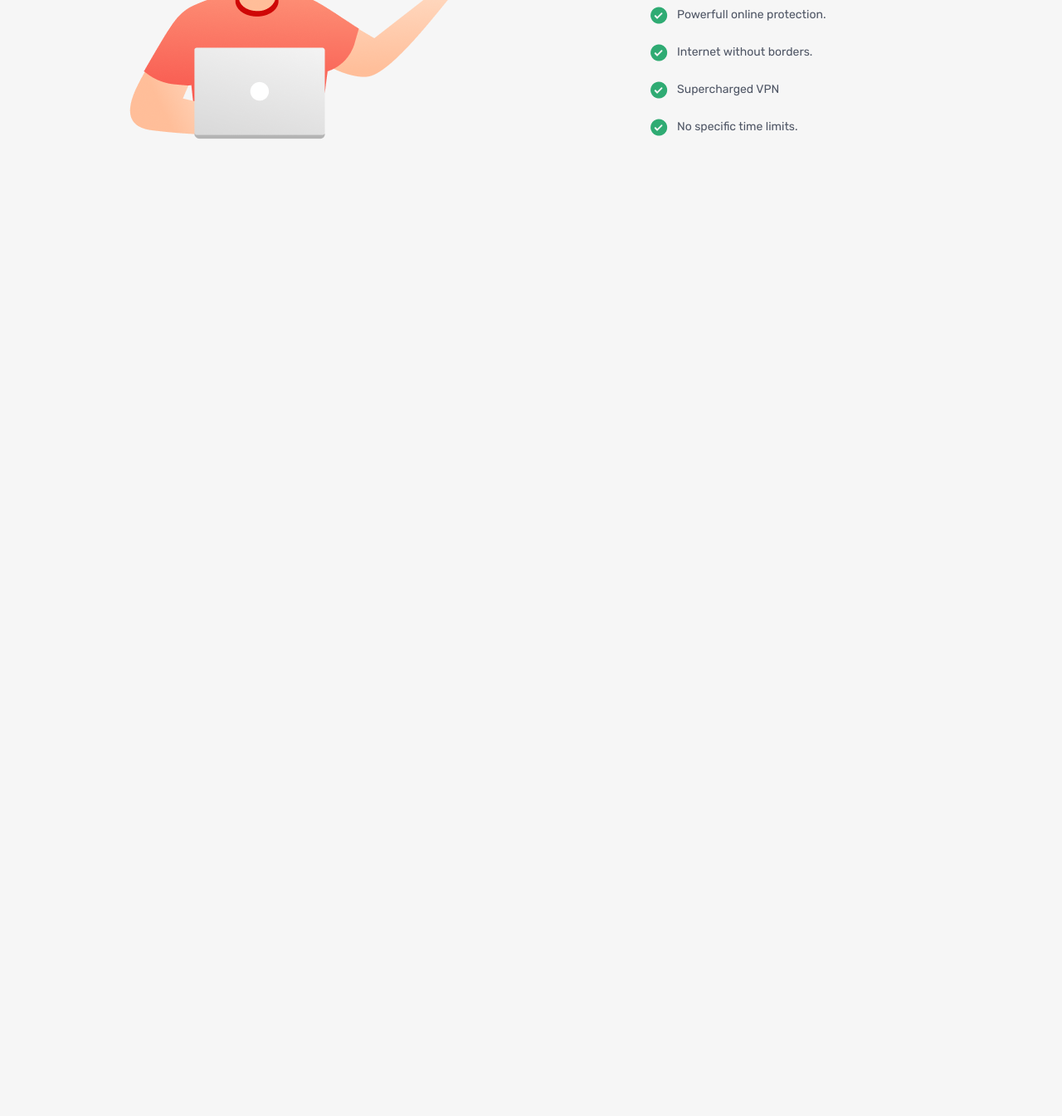
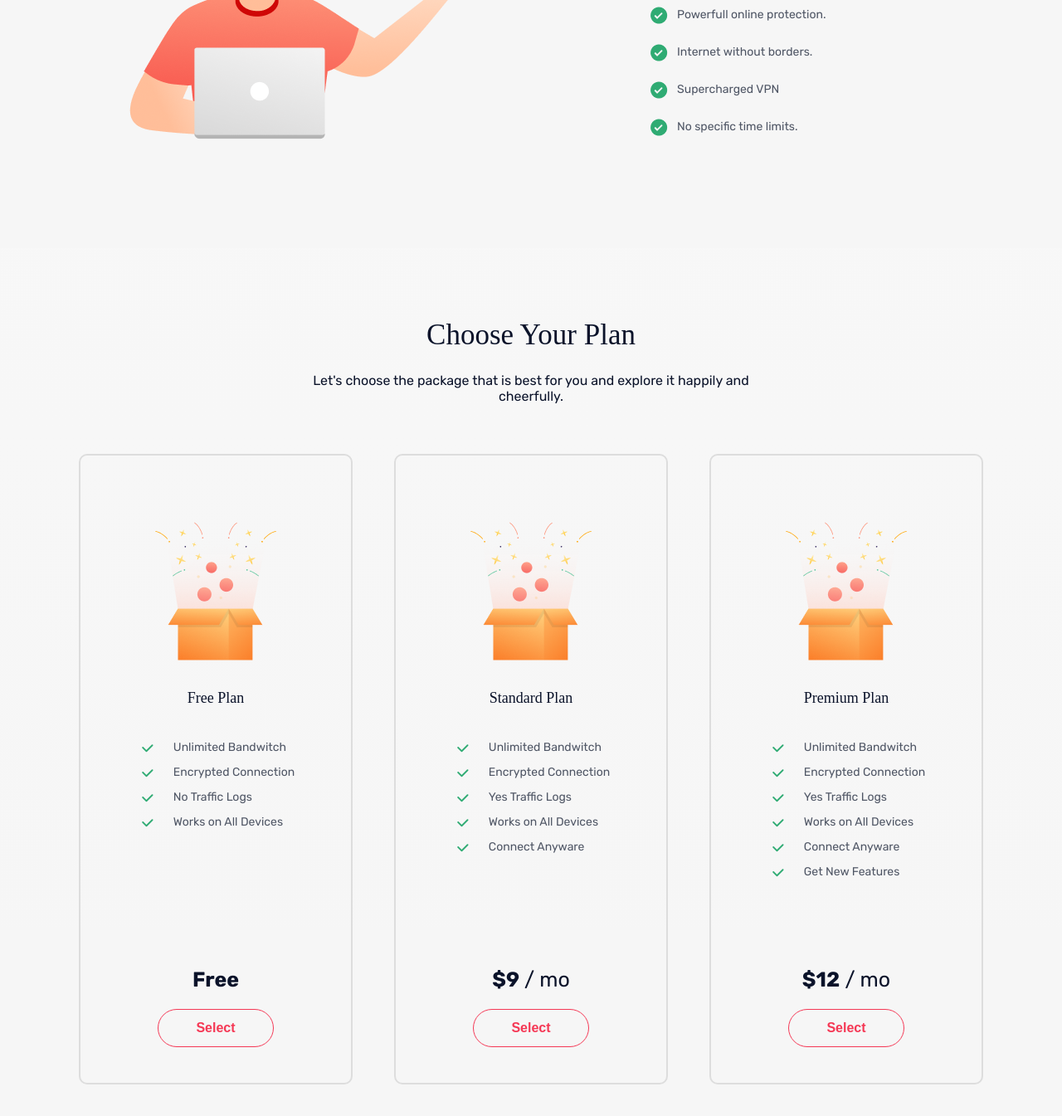
Before and after one commit to ilnur-s/product-landing-page, a plain HTML site: page index.html in a window 1280 px wide. Shown: the part 1132-2477 px from the top of the page at 83% size. Before the commit the page ends 1431 px from the top, so only its background shows below. Drawn offline with Linux system fonts and the light colour scheme; a web font is replaced by a local one.

Commit message:
add plan cards

```diff
--- a/index.html
+++ b/index.html
@@ -79,21 +79,21 @@
         <div class="wrapper">
           <div class="achievements__wrapper">
             <div class="achievements__item">
-              <figure class="achievements__icon">
+              <figure class="achievements__pic">
                 <img class="achievement__img" src="./source/img/achievement-user.png" alt="90+ Users">
               </figure>
               <p class="achievement__description"><span class="text-bold achievement__description-title">90+</span><br>Users</p>
             </div>
             <div class="achievements__vertical-line"></div>
             <div class="achievements__item">
-              <figure class="achievements__icon">
+              <figure class="achievements__pic">
                 <img class="achievement__img" src="./source/img/achievement-location.png" alt="30+ Locations">
               </figure>
               <p class="achievement__description"><span class="text-bold achievement__description-title">30+</span><br>Locations</p>
             </div>
             <div class="achievements__vertical-line"></div>
             <div class="achievements__item">
-              <figure class="achievements__icon">
+              <figure class="achievements__pic">
                 <img class="achievement__img" src="./source/img/achievement-servers.png" alt="50+ Servers">
               </figure>
               <p class="achievement__description"><span class="text-bold achievement__description-title">50+</span><br>Servers</p>
@@ -126,6 +126,64 @@
         </div>
       </section>
       <!-- Features end -->
+
+      <!-- Plans start -->
+      <section class="plans">
+        <div class="wrapper">
+          <div class="plans__wrapper">
+            <h2 class="plans__title">Choose Your Plan</h2>
+            <p class="plans__subtitle">Let's choose the package that is best for you and explore it happily and cheerfully.</p>
+            <div class="plan-cards">
+              <div class="plan-card">
+                <figure class="plan-card__pic">
+                  <img class="plan-card__img" src="./source/img/plan-img.png" alt="Free Plan">
+                </figure>
+                <p class="plan-card__name">Free Plan</p>
+                <ul class="plan-card__info">
+                  <ol class="plan-card__info-item">Unlimited Bandwitch</ol>
+                  <ol class="plan-card__info-item">Encrypted Connection</ol>
+                  <ol class="plan-card__info-item">No Traffic Logs</ol>
+                  <ol class="plan-card__info-item">Works on All Devices</ol>
+                </ul>
+                <p class="plan-card__price text-bold">Free</p>
+                <button type="button" class="plan-card__button">Select</button>
+              </div>
+              <div class="plan-card">
+                <figure class="plan-card__pic">
+                  <img class="plan-card__img" src="./source/img/plan-img.png" alt="Standard Plan">
+                </figure>
+                <p class="plan-card__name">Standard Plan</p>
+                <ul class="plan-card__info">
+                  <ol class="plan-card__info-item">Unlimited Bandwitch</ol>
+                  <ol class="plan-card__info-item">Encrypted Connection</ol>
+                  <ol class="plan-card__info-item">Yes Traffic Logs</ol>
+                  <ol class="plan-card__info-item">Works on All Devices</ol>
+                  <ol class="plan-card__info-item">Connect Anyware</ol>
+                </ul>
+                <p class="plan-card__price"><span class="text-bold">$9</span> / mo</p>
+                <button type="button" class="plan-card__button">Select</button>
+              </div>
+              <div class="plan-card">
+                <figure class="plan-card__pic">
+                  <img class="plan-card__img" src="./source/img/plan-img.png" alt="Premium Plan">
+                </figure>
+                <p class="plan-card__name">Premium Plan</p>
+                <ul class="plan-card__info">
+                  <ol class="plan-card__info-item">Unlimited Bandwitch</ol>
+                  <ol class="plan-card__info-item">Encrypted Connection</ol>
+                  <ol class="plan-card__info-item">Yes Traffic Logs</ol>
+                  <ol class="plan-card__info-item">Works on All Devices</ol>
+                  <ol class="plan-card__info-item">Connect Anyware</ol>
+                  <ol class="plan-card__info-item">Get New Features</ol>
+                </ul>
+                <p class="plan-card__price"><span class="text-bold">$12</span> / mo</p>
+                <button type="button" class="plan-card__button">Select</button>
+              </div>
+            </div>
+          </div>
+        </div>
+      </section>
+      <!-- Plans end -->
     </main>
   </body>
 </html>
--- a/source/css/style.css
+++ b/source/css/style.css
@@ -253,7 +253,7 @@ body {
 }
 
 .list__item {
-  background: url(../img/features-list-icon.png) no-repeat left center;
+  background: url(../img/features-list-icon.png) no-repeat left;
   font-size: 14px;
   line-height: 30px;
   color: #4F5665;
@@ -262,3 +262,103 @@ body {
 }
 
 /* Features style end */
+
+/* Plans style start */
+
+.plans {
+  background: linear-gradient(180deg, #F8F8F8 -45.04%, rgba(248, 248, 248, 0) 88.56%);
+}
+
+.plans__wrapper {
+  display: flex;
+  flex-direction: column;
+  align-items: center;
+  padding-top: 80px;
+  margin-bottom: 150px;
+}
+
+.plans__title {
+  font-weight: 500;
+  font-size: 35px;
+  line-height: 50px;
+  margin-bottom: 20px;
+}
+
+.plans__subtitle {
+  max-width: 555px;
+  margin-bottom: 60px;
+  text-align: center;
+}
+
+.plan-cards {
+  display: grid;
+  justify-content: space-between;
+  grid-template-columns: repeat(3, 1fr);
+  gap: 0 50px;
+}
+
+.plan-card {
+  display: flex;
+  flex-direction: column;
+  align-items: center;
+  border: 2px solid #DDDDDD;
+  border-radius: 10px;
+  width: 330px;
+  height: 760px;
+}
+
+.plan-card:hover {
+  border: 2px solid #F53838;
+}
+
+.plan-card__pic {
+  margin: 80px 0 30px;
+}
+
+.plan-card__name {
+  font-weight: 500;
+  font-size: 18px;
+  line-height: 30px;
+  margin-bottom: 30px;
+}
+
+.plan-card__info {
+  display: flex;
+  flex-direction: column;
+  align-items: flex-start;
+  min-height: 230px;
+  margin-bottom: 50px;
+}
+
+.plan-card__info-item {
+  background: url(../img/plan-icon.png) no-repeat left;
+  font-size: 14px;
+  line-height: 30px;
+  color: #4F5665;
+  padding-left: 44px;
+}
+
+.plan-card__price {
+  font-size: 25px;
+  line-height: 30px;
+  margin-bottom: 20px;
+}
+
+.plan-card__button {
+  margin-bottom: 50px;
+  background-color: #F6F6F6;
+  border: 1px solid #F53855;
+  border-radius: 50px;
+  color: #F53855;
+  font-weight: bold;
+  padding: 13px 45px;
+  transition: background-color 0.5s linear, color 0.5s linear;
+}
+
+.plan-card__button:hover,
+.plan-card__button:focus,
+.plan-card__button:active {
+  background-color: #F53855;
+  color: #F6F6F6;
+}
+/* Plans style end */
```
Also changed, not shown: source/img/plan-icon.png (added), source/img/plan-img.png (added).
